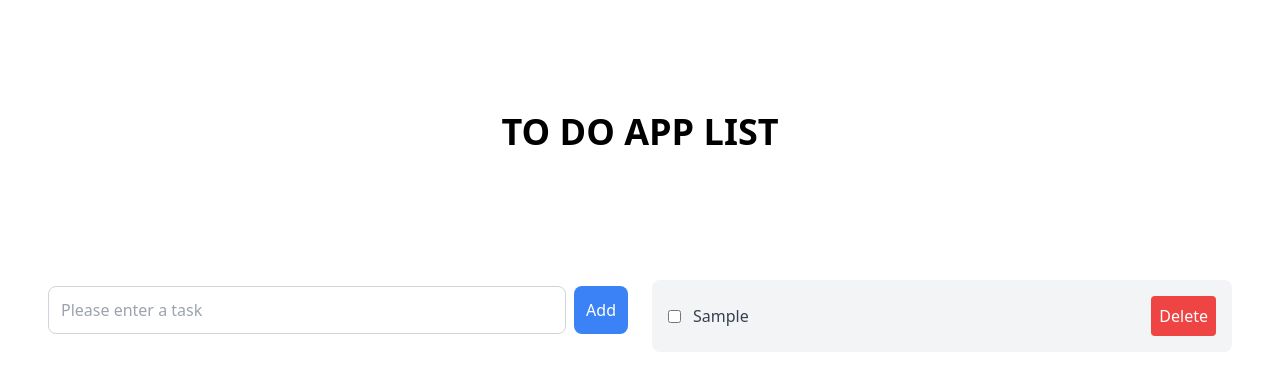
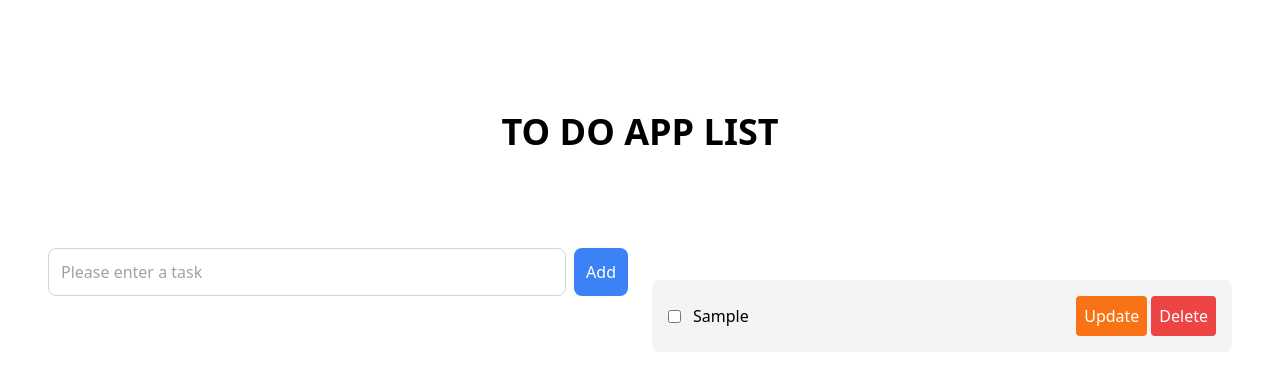
Before and after one commit to staneunbl/practice-app, a React (Create React App) app: page / in a window 1280 px wide. Both pictures are taken after typing "Sample" into the empty fields and a click on the button "Add". Shown: the top 374 px of the page. Built offline with nearby package versions, Linux system fonts and the light colour scheme.

Commit message:
update, checkbox + validations

```diff
--- a/src/components/TodoList.tsx
+++ b/src/components/TodoList.tsx
@@ -4,6 +4,8 @@ import "../App.css";
 function TodoList() {
   const [tasks, setTasks] = useState<string[]>([]); // store all tasks, string value
   const [taskInput, setTaskInput] = useState<string>(""); // store current input value, string value
+  const [editingIndex, setEditingIndex] = useState<number | null>(null);
+  const [checkedTaskIndices, setCheckedTaskIndices] = useState<number[]>([]);
 
   // Adding a new task
   const addTask = () => {
@@ -18,13 +20,51 @@ function TodoList() {
   };
 
   const deleteTask = (taskToDelete: string) => {
-    setTasks(tasks.filter((task) => task !== taskToDelete)); // filter the tasks array to remove task
-    // can delete similar texts/tasks but in different tasks
+    const taskCount = tasks.filter((task) => task === taskToDelete).length;
+
+    if (taskCount === 1) {
+      setTasks(tasks.filter((task) => task !== taskToDelete));
+    } else {
+      alert("You can only delete one task at a time!");
+    }
   };
 
-  const updateTask = (index, taskInput) => {
+  const updateTask = (index, number) => {
+    const updatedTasks = tasks.map((task, i) =>
+      i === index ? taskInput : task
+    );
+    setTasks(updatedTasks);
+    setEditingIndex(null); // Reset editing mode after update
+    setTaskInput(""); // Clear the input field
+  };
 
+  const editTask = (index, number) => {
+    setEditingIndex(index);
+    setTaskInput(tasks[index]);
+  };
+
+  // const checkBox = (taskToCheck: string) => {
+  //   const updatedCheckedTasks = new Set(checkedTasks);
+
+  //   if (updatedCheckedTasks.has(taskToCheck)) {
+  //     updatedCheckedTasks.delete(taskToCheck);
+  //   } else {
+  //     updatedCheckedTasks.add(taskToCheck);
+  //   }
+  //   setCheckedTasks(updatedCheckedTasks);
+  // };
+
+  const checkBox = (index: number) => {
+    setCheckedTaskIndices((prevCheckedIndices) => {
+      // If the task is already checked, remove it from the array
+      if (prevCheckedIndices.includes(index)) {
+        return prevCheckedIndices.filter((i) => i !== index);
+      } else {
+        // Otherwise, add the task index to the array
+        return [...prevCheckedIndices, index];
       }
+    });
+  };
 
   return (
     <section className="container mx-auto px-8 py-28 sm:px-12">
@@ -34,19 +74,27 @@ function TodoList() {
 
       <div className="grid grid-cols-1 md:grid-cols-2 gap-6">
         {/* Input section for adding tasks */}
-        <div className="flex space-x-2 items-center">
+        <div className="flex space-x-2">
           <input
             type="text"
             className="p-3 border border-gray-300 rounded-lg w-full h-12"
             value={taskInput}
-            placeholder="Please enter a task"
+            placeholder={
+              editingIndex !== null
+                ? "Update your Task!"
+                : "Please enter a task"
+            }
             onChange={handleTaskChange}
           />
           <button
-            onClick={addTask}
+            onClick={() =>
+              editingIndex !== null
+                ? updateTask(editingIndex, taskInput)
+                : addTask()
+            }
             className="bg-blue-500 text-white p-3 rounded-lg h-12"
           >
-            Add
+            {editingIndex !== null ? "Update" : "Add"}
           </button>
         </div>
 
@@ -56,22 +104,41 @@ function TodoList() {
             {tasks.map((task, index) => (
               <div className="flex justify-between items-center p-4 bg-gray-100 rounded-lg mb-2">
                 <div className="flex items-center">
-                  <input type="checkbox" className="mr-3" />
-                  <span key={index} className="text-gray-700">
+                  <input
+                    type="checkbox"
+                    checked={checkedTaskIndices.includes(index)} // Check if the task is in the checked list
+                    onChange={() => checkBox(index)} // Toggle task checked state
+                    className="mr-3"
+                  />
+                  <span
+                    key={index}
+                    className={
+                      checkedTaskIndices.includes(index)
+                        ? "line-through text-gray-400"
+                        : ""
+                    }
+                  >
                     {task}
                   </span>
                 </div>
+
+                <div>
+                  <button
+                    onClick={() => editTask(index, taskInput)}
+                    className="bg-orange-500 text-white p-2 rounded"
+                  >
+                    Update
+                  </button>
                   <button
                     onClick={() => deleteTask(task)}
-                  className="bg-red-500 text-white p-2 rounded"
+                    className="bg-red-500 text-white p-2 rounded ml-1"
                   >
                     Delete
                   </button>
                 </div>
+              </div>
             ))}
           </ul>
-
-          {/* More tasks can be added in the same structure */}
         </div>
       </div>
     </section>
```
Lines whose indentation alone changed are shown as unchanged.
